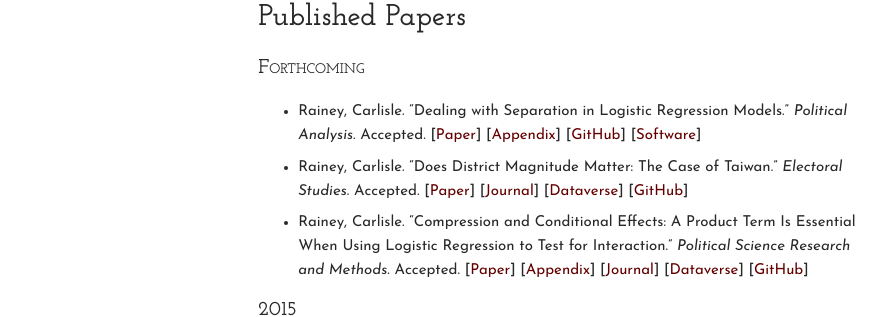
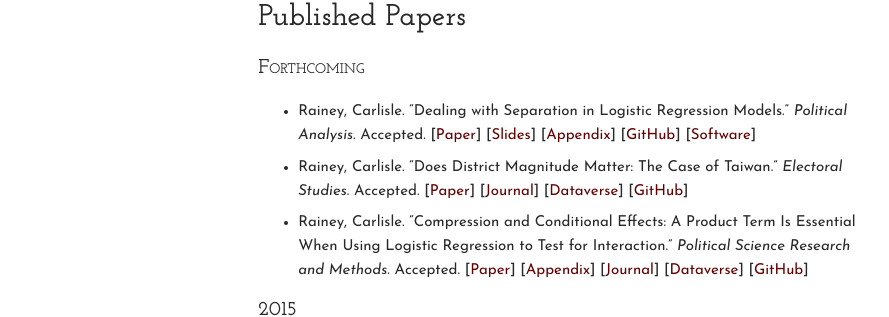
Before and after one commit to carlislerainey/carlislerainey.github.io, a Jekyll site: the page built from research/index.md, in a window 1280 px wide. Shown: the part 704-1021 px from the top of the page, without its empty margins (204-1093 px from the left). Built offline with Jekyll 4.4.1, drawn with Linux system fonts in a browser that asks for light colours.

Commit message:
add slides to website

```diff
--- a/_includes/_published.md
+++ b/_includes/_published.md
@@ -4,6 +4,7 @@
 
 - Rainey, Carlisle. "Dealing with Separation in Logistic Regression Models." *Political Analysis*. Accepted.
 [[Paper](../papers/separation.pdf)]
+[[Slides](../papers/separation-presentation-10min.pdf)]
 [[Appendix](../papers/separation-appendix.pdf)]
 [[GitHub](https://github.com/carlislerainey/priors-for-separation)]
 [[Software](https://github.com/carlislerainey/separation)]
```
Also changed, not shown: 1 other file.
